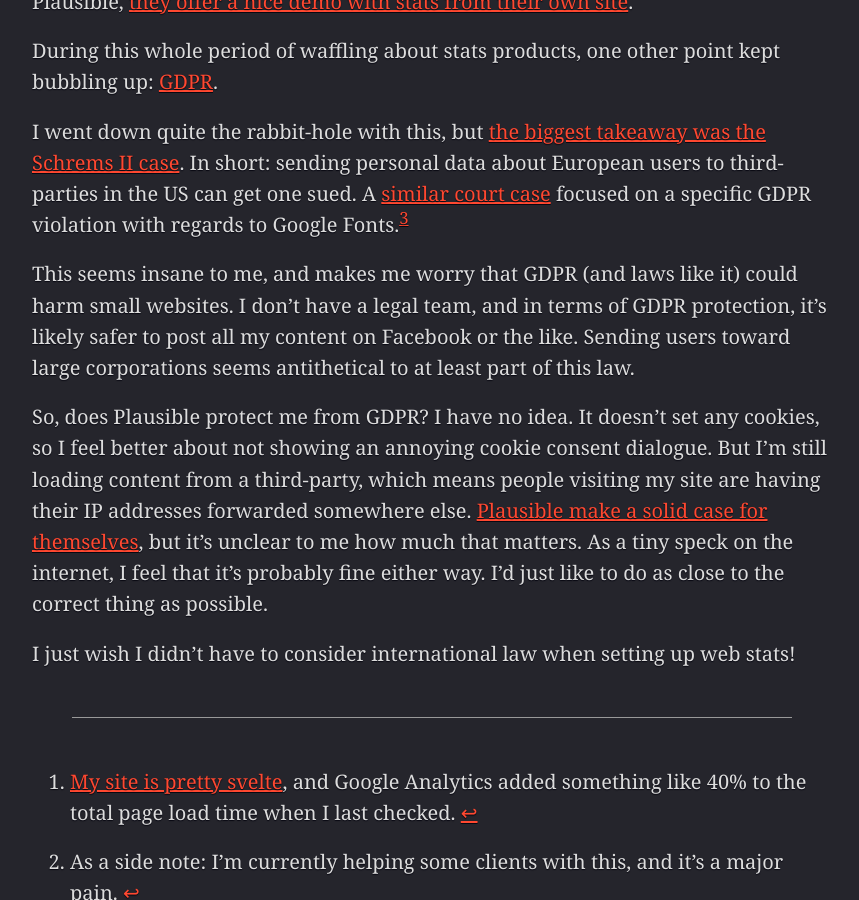
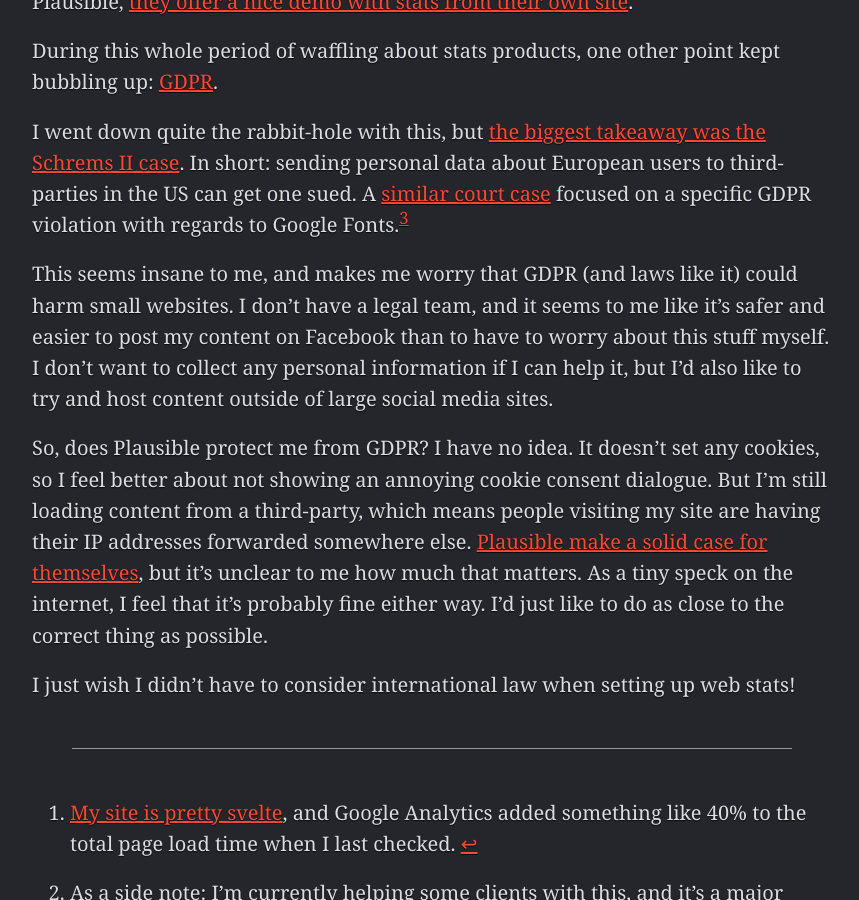
Before and after one commit to gavinanderegg/gavinanderegg.github.io, a Jekyll site: the page built from _posts/2023-01-22-blogging-analytics-and-gdpr.md, in a window 1280 px wide and 900 px high, scrolled down 1303 px. Shown: the whole window, without its empty margins (208-1067 px from the left). Built offline with Jekyll 4.4.1, drawn with Linux system fonts in a browser that asks for light colours.

Commit message:
Posting first makes editing more exciting

```diff
--- a/_posts/2023-01-22-blogging-analytics-and-gdpr.md
+++ b/_posts/2023-01-22-blogging-analytics-and-gdpr.md
@@ -19,7 +19,7 @@
 
 I went down quite the rabbit-hole with this, but [the biggest takeaway was the Schrems II case](https://www.gdprsummary.com/schrems-ii/). In short: sending personal data about European users to third-parties in the US can get one sued. A [similar court case](https://www.theregister.com/2022/01/31/website_fine_google_fonts_gdpr/) focused on a specific GDPR violation with regards to Google Fonts.[^3]
 
-This seems insane to me, and makes me worry that GDPR (and laws like it) could harm small websites. I don't have a legal team, and in terms of GDPR protection, it's likely safer to post all my content on Facebook or the like. Sending users toward large corporations seems antithetical to at least part of this law.
+This seems insane to me, and makes me worry that GDPR (and laws like it) could harm small websites. I don't have a legal team, and it seems to me like it's safer and easier to post my content on Facebook than to have to worry about this stuff myself. I don't want to collect any personal information if I can help it, but I'd also like to try and host content outside of large social media sites.
 
 So, does Plausible protect me from GDPR? I have no idea. It doesn't set any cookies, so I feel better about not showing an annoying cookie consent dialogue. But I'm still loading content from a third-party, which means people visiting my site are having their IP addresses forwarded somewhere else. [Plausible make a solid case for themselves](https://plausible.io/data-policy), but it's unclear to me how much that matters. As a tiny speck on the internet, I feel that it's probably fine either way. I'd just like to do as close to the correct thing as possible.
 
```
